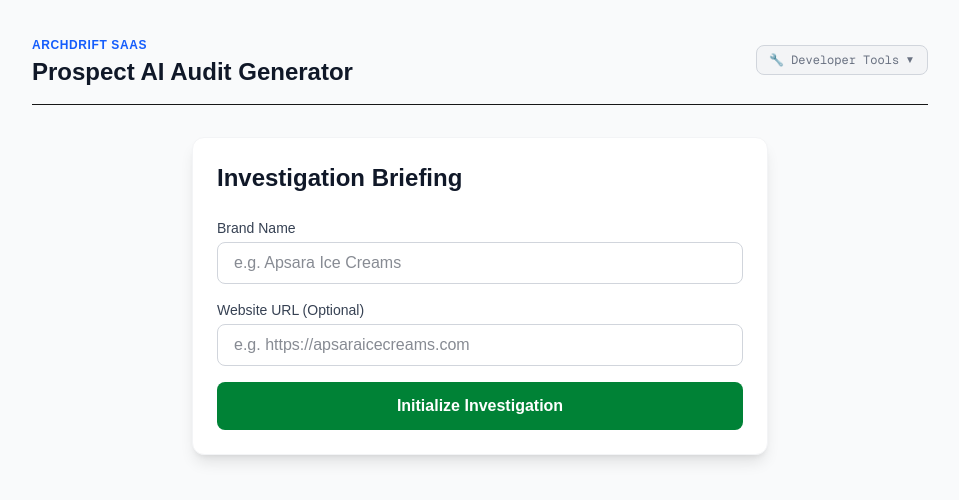
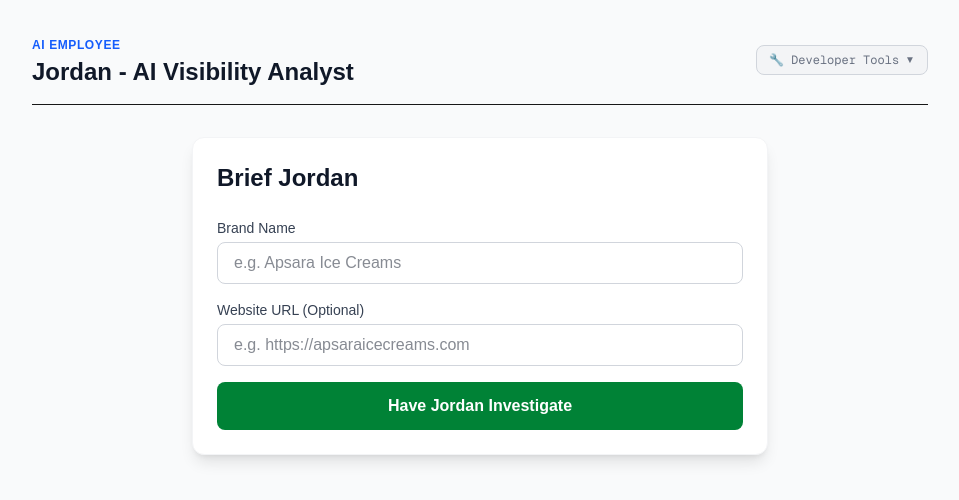
Before and after one commit to Prajeesh-Meethale/marketing-sandbox, a Next.js app: page / in a window 1280 px wide. Shown: the top 500 px of the page, without its empty margins (160-1119 px from the left). Built offline with nearby package versions, Linux system fonts and the light colour scheme.

Commit message:
Refactor UI to present the app as an AI employee named Jordan

```diff
--- a/src/app/page.tsx
+++ b/src/app/page.tsx
@@ -83,8 +83,8 @@ export default function Home() {
         {/* Header with Developer Mode Toggle */}
         <div className="flex justify-between items-center mb-8 border-b pb-4">
           <div>
-            <span className="text-xs font-bold uppercase tracking-wider text-blue-600">Archdrift SaaS</span>
-            <h1 className="text-2xl font-extrabold text-gray-900">Prospect AI Audit Generator</h1>
+            <span className="text-xs font-bold uppercase tracking-wider text-blue-600">AI Employee</span>
+            <h1 className="text-2xl font-extrabold text-gray-900">Jordan - AI Visibility Analyst</h1>
           </div>
           <DeveloperToolsNav />
         </div>
@@ -105,7 +105,7 @@ export default function Home() {
                 {progressStep}
               </p>
             </div>
-            <p className="text-xs text-gray-400">Please wait while OpenRouter gathers evidence and synthesizes the report...</p>
+            <p className="text-xs text-gray-400">Please wait while Jordan gathers evidence and synthesizes your report...</p>
           </div>
         ) : !inferredData ? (
           /* Step 1: New Investigation */
--- a/src/components/ApprovalUI.tsx
+++ b/src/components/ApprovalUI.tsx
@@ -24,9 +24,9 @@ export function ApprovalUI({
   return (
     <div className="max-w-4xl mx-auto p-8 bg-white shadow-xl rounded-2xl border border-gray-200">
       <div className="mb-8 border-b pb-4">
-        <h2 className="text-3xl font-bold text-gray-900">Context Checkpoint</h2>
+        <h2 className="text-3xl font-bold text-gray-900">Jordan's Context Checkpoint</h2>
         <p className="text-gray-500 mt-2">
-          Review and refine the system's inferred understanding and prompts before proceeding to the deep scrape.
+          Review and refine Jordan's inferred understanding and prompts before having them proceed to the deep scrape.
         </p>
       </div>
 
@@ -115,7 +115,7 @@ export function ApprovalUI({
           onClick={() => onApprove(promptPack)}
           className="w-full bg-green-600 text-white font-bold py-4 rounded-xl hover:bg-green-700 transition shadow-md hover:shadow-lg text-lg flex items-center justify-center gap-2"
         >
-          <span>✓ Approve & Proceed to Scrape</span>
+          <span>✓ Approve & Have Jordan Scrape</span>
         </button>
       </div>
     </div>
--- a/src/components/InvestigationForm.tsx
+++ b/src/components/InvestigationForm.tsx
@@ -8,7 +8,7 @@ export function InvestigationForm({ onSubmit, isLoading }: { onSubmit: (data: {
 
   return (
     <div className="max-w-xl mx-auto p-6 bg-white shadow-lg rounded-xl border border-gray-100">
-      <h2 className="text-2xl font-bold text-gray-900 mb-6">Investigation Briefing</h2>
+      <h2 className="text-2xl font-bold text-gray-900 mb-6">Brief Jordan</h2>
 
       <form onSubmit={(e) => { e.preventDefault(); onSubmit({ companyName, websiteUrl }); }} className="space-y-4">
         <div>
@@ -39,7 +39,7 @@ export function InvestigationForm({ onSubmit, isLoading }: { onSubmit: (data: {
           disabled={isLoading}
           className="w-full bg-green-700 text-white font-semibold py-3 rounded-lg hover:bg-green-800 transition disabled:opacity-50"
         >
-          {isLoading ? "Inferring Context..." : "Initialize Investigation"}
+          {isLoading ? "Jordan is Inferring Context..." : "Have Jordan Investigate"}
         </button>
       </form>
     </div>
```
